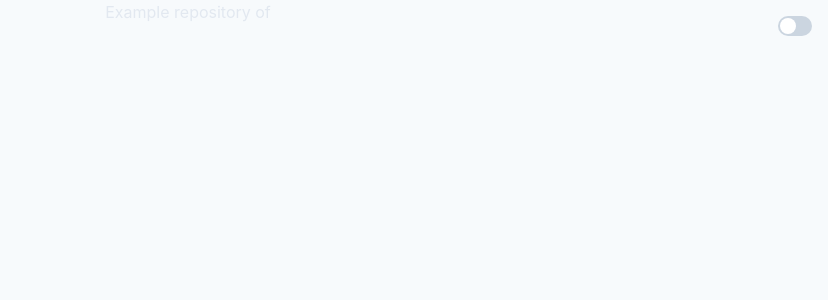
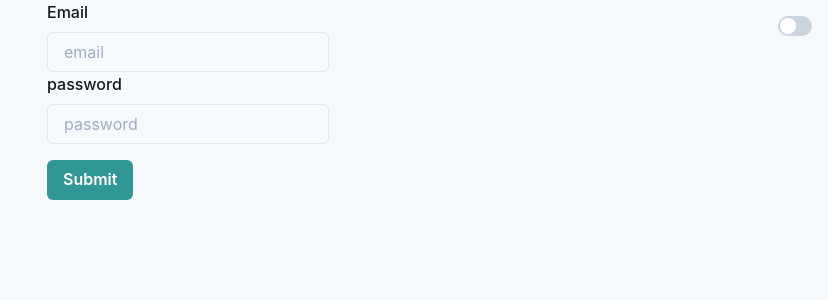
Before and after one commit to JonasMartins/project_a, a Next.js app in the folder web/web/: page /login in a window 1280 px wide. Shown: the top 300 px of the page, without its empty margins (452-1280 px from the left). Built offline with nearby package versions, Linux system fonts and the light colour scheme.

Commit message:
Changes to be committed: 	modified:   web/web/package.json 	new file:   web/web/src/components/LoginForm.tsx 	modified:   web/web/src/pages/login.tsx 	modified:   web/web/yarn.lock
    - Working on login screen.
    - Formik.
    - Showing field errros on screen.

```diff
--- a/web/web/package.json
+++ b/web/web/package.json
@@ -10,6 +10,7 @@
     "@chakra-ui/react": "^1.4.2",
     "@emotion/react": "^11.0.0",
     "@emotion/styled": "^11.0.0",
+    "formik": "^2.2.9",
     "framer-motion": "^4.0.3",
     "next": "latest",
     "react": "^17.0.2",
--- /dev/null
+++ b/web/web/src/components/LoginForm.tsx
@@ -0,0 +1,123 @@
+import React from "react";
+import { Form, Formik, FormikValues, Field } from "formik";
+import {
+    FormControl,
+    Button,
+    FormLabel,
+    Input,
+    FormErrorMessage,
+} from "@chakra-ui/react";
+interface LoginFormProps {}
+
+export const LoginForm: React.FC<LoginFormProps> = ({}) => {
+    type errors = {
+        email: string;
+        password: string;
+    };
+
+    const validate = (values: FormikValues): object => {
+        const error: errors = {
+            email: "",
+            password: "",
+        };
+
+        const regexEmail: RegExp = /^[a-z0-9.]+@[a-z0-9]+\.[a-z]+\.([a-z]+)?$/i;
+
+        if (!values.email) {
+            error.email = `Field Email is required`;
+        }
+
+        if (values.email && !regexEmail.test(values.email)) {
+            error.email = "Invalid email";
+        }
+
+        return error;
+    };
+
+    return (
+        <>
+            <Formik
+                initialValues={{ email: "", password: "" }}
+                onSubmit={(values, actions) => {
+                    setTimeout(() => {
+                        alert(JSON.stringify(values, null, 2));
+                        actions.setSubmitting(false);
+                    }, 1000);
+                }}
+            >
+                {(props) => (
+                    <Form>
+                        <Field name="email" validate={validate}>
+                            {({ field, form }) => (
+                                <FormControl
+                                    isInvalid={
+                                        form.errors.email && form.touched.email
+                                    }
+                                >
+                                    <FormLabel htmlFor="email">Email</FormLabel>
+                                    <Input
+                                        {...field}
+                                        id="email"
+                                        placeholder="email"
+                                    />
+                                    <FormErrorMessage>
+                                        {form.errors.email}
+                                    </FormErrorMessage>
+                                </FormControl>
+                            )}
+                        </Field>
+
+                        <Field name="password" type="password">
+                            {({ field, form }) => (
+                                <FormControl
+                                    isInvalid={
+                                        form.errors.password &&
+                                        form.touched.password
+                                    }
+                                >
+                                    <FormLabel htmlFor="password">
+                                        password
+                                    </FormLabel>
+                                    <Input
+                                        {...field}
+                                        id="password"
+                                        placeholder="password"
+                                    />
+                                    <FormErrorMessage>
+                                        {form.errors.password}
+                                    </FormErrorMessage>
+                                </FormControl>
+                            )}
+                        </Field>
+                        <Button
+                            mt={4}
+                            colorScheme="teal"
+                            isLoading={props.isSubmitting}
+                            type="submit"
+                        >
+                            Submit
+                        </Button>
+                    </Form>
+                )}
+            </Formik>
+        </>
+    );
+};
+
+/*
+<form onSubmit={formik.handleSubmit}>
+            <label htmlFor="email">First Name</label>
+
+            <input
+                id="email"
+                name="email"
+                type="text"
+                onChange={formik.handleChange}
+                value={formik.values.email}
+            />
+
+            {formik.errors.email ? <div>{formik.errors.email}</div> : null}
+        </form>
+
+
+*/
--- a/web/web/src/pages/login.tsx
+++ b/web/web/src/pages/login.tsx
@@ -1,13 +1,43 @@
 import React from "react";
 // import { Container } from "../components/Container";
 import DarkModeSwitch from "../components/DarkModeSwitch";
-import { Text, Flex, useColorMode } from "@chakra-ui/react";
+import { Flex, useColorMode } from "@chakra-ui/react";
+// import { LoginForm } from "./../components/LoginForm";
+import { Form, Formik, FormikValues, Field } from "formik";
+import {
+    FormControl,
+    Button,
+    FormLabel,
+    Input,
+    FormErrorMessage,
+} from "@chakra-ui/react";
 interface loginProps {}
 
 const Login: React.FC<loginProps> = ({}) => {
     const { colorMode } = useColorMode();
     const bgColor = { light: "gray.50", dark: "gray.900" };
     const color = { light: "black", dark: "white" };
+
+    type errors = {
+        email: string;
+        password: string;
+    };
+
+    const validateEmail = (values: string): string => {
+        let error = "";
+
+        const regexEmail: RegExp = /^[a-z0-9.]+@[a-z0-9]+\.[a-z]+\.([a-z]+)?$/i;
+
+        if (!values) {
+            error = `Field Email is required`;
+        }
+
+        if (values && !regexEmail.test(values)) {
+            error = "Invalid email";
+        }
+
+        return error;
+    };
 
     return (
         <>
@@ -20,7 +50,76 @@ const Login: React.FC<loginProps> = ({}) => {
                 height="100vh"
             >
                 <DarkModeSwitch />
-                <Text color="grey.200">Example repository of</Text>
+                {/* <LoginForm /> */}
+                <Formik
+                    initialValues={{ email: "", password: "" }}
+                    onSubmit={(values, actions) => {
+                        setTimeout(() => {
+                            alert(JSON.stringify(values, null, 2));
+                            actions.setSubmitting(false);
+                        }, 1000);
+                    }}
+                >
+                    {(props) => (
+                        <Form>
+                            <Field name="email" validade={validateEmail}>
+                                {({ field, form }) => (
+                                    <FormControl
+                                        isInvalid={
+                                            form.errors.name &&
+                                            form.touched.name
+                                        }
+                                    >
+                                        <FormLabel htmlFor="email">
+                                            Email
+                                        </FormLabel>
+                                        <Input
+                                            {...field}
+                                            id="email"
+                                            placeholder="email"
+                                        />
+                                        <FormErrorMessage>
+                                            {form.errors ? "ERRo" : null}
+                                            {console.log(form.errors)}
+                                        </FormErrorMessage>
+                                    </FormControl>
+                                )}
+                            </Field>
+
+                            <Field name="password">
+                                {({ field, form }) => (
+                                    <FormControl
+                                        isInvalid={
+                                            form.errors.password &&
+                                            form.touched.password
+                                        }
+                                    >
+                                        <FormLabel htmlFor="password">
+                                            password
+                                        </FormLabel>
+                                        <Input
+                                            {...field}
+                                            type="password"
+                                            id="password"
+                                            placeholder="password"
+                                        />
+                                        <FormErrorMessage>
+                                            {form.errors.password}
+                                        </FormErrorMessage>
+                                    </FormControl>
+                                )}
+                            </Field>
+                            <Button
+                                mt={4}
+                                colorScheme="teal"
+                                isLoading={props.isSubmitting}
+                                type="submit"
+                            >
+                                Submit
+                            </Button>
+                        </Form>
+                    )}
+                </Formik>
             </Flex>
         </>
     );
```
Also changed, not shown: 1 other file (tests, documents, lock files or other folders).
